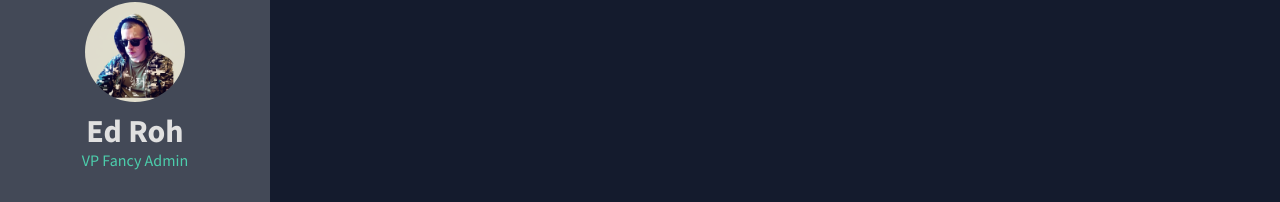
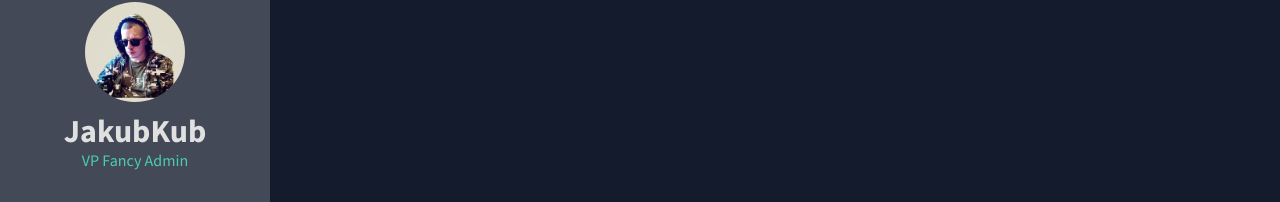
Before and after one commit to JakubKub13/DASHBOARD, a React (Create React App) app: page /form in a window 1280 px wide. Shown: the part 85-287 px from the top of the page. Built offline with nearby package versions, Linux system fonts and the light colour scheme.

Commit message:
edit sidebar

```diff
--- a/src/scenes/global/Sidebar.jsx
+++ b/src/scenes/global/Sidebar.jsx
@@ -107,7 +107,7 @@ const Sidebar = () => {
                   fontWeight="bold"
                   sx={{ m: "10px 0 0 0" }}
                 >
-                  Ed Roh
+                  JakubKub
                 </Typography>
                 <Typography variant="h5" color={colors.greenAccent[500]}>
                   VP Fancy Admin
```
